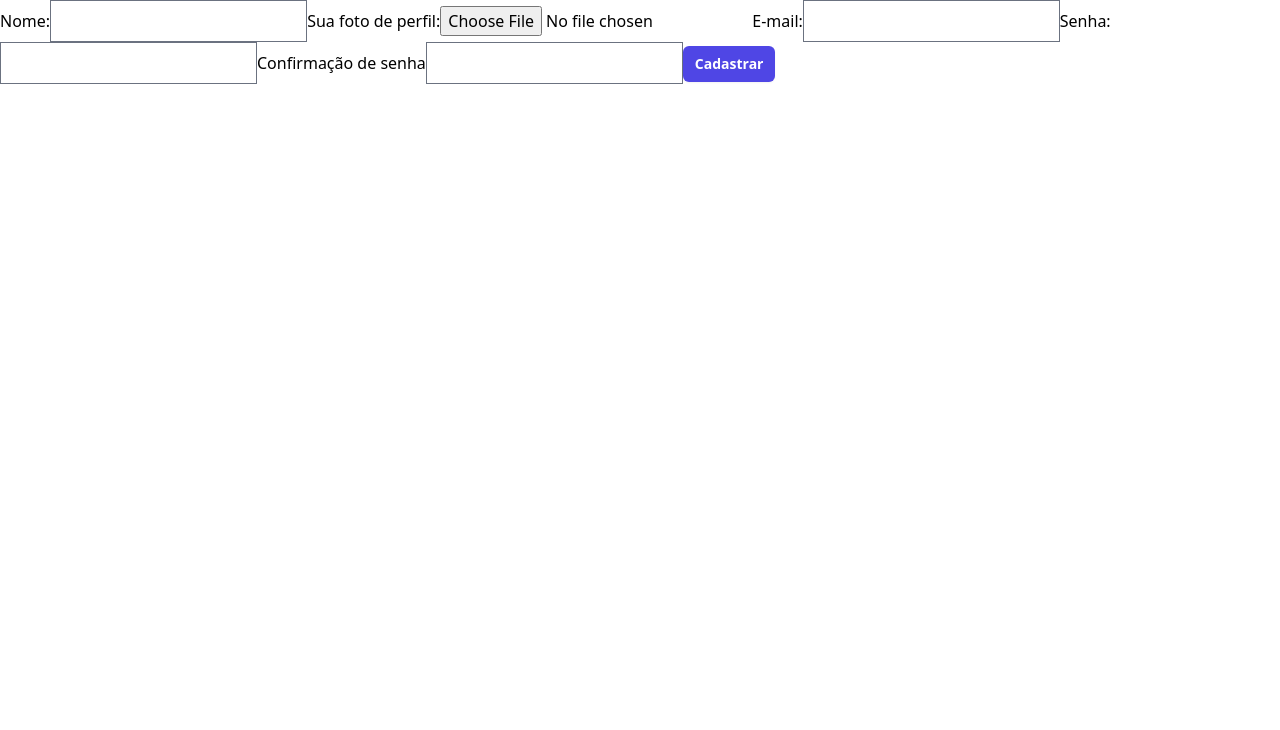
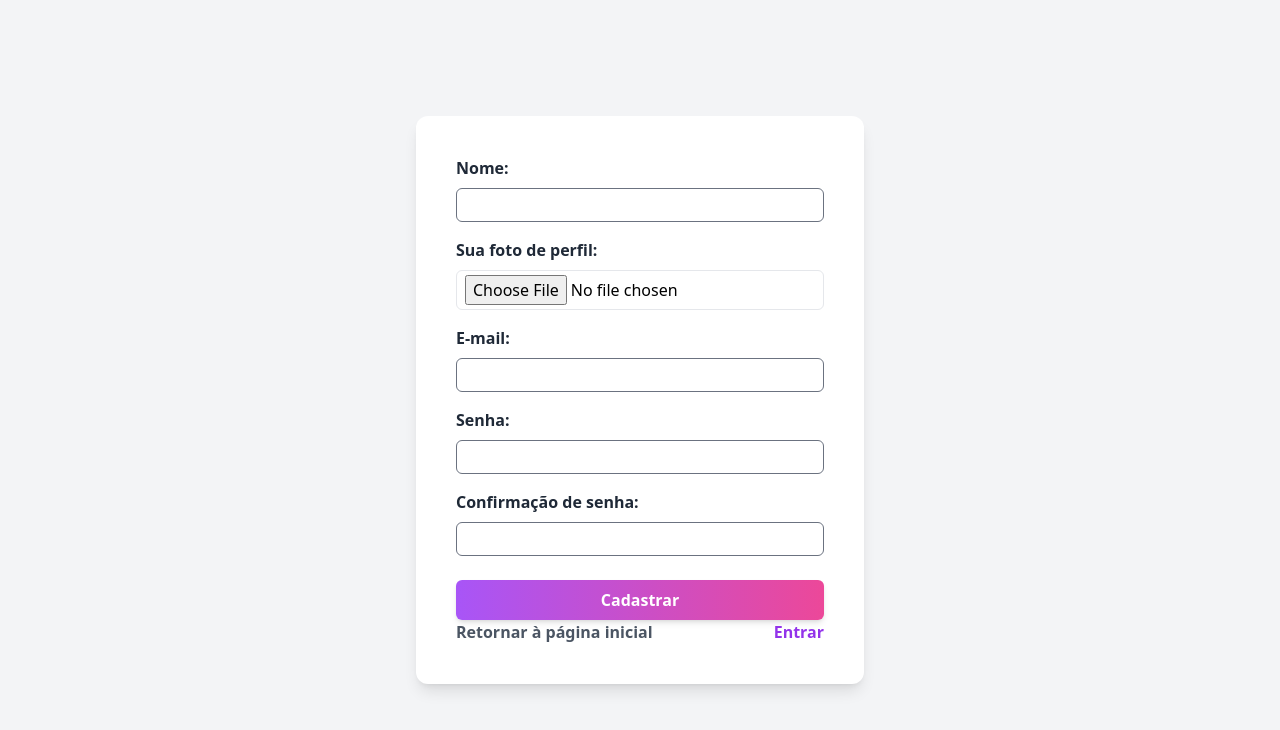
Before and after one commit to pkamibayashi/TierDown-React, a React (Vite) app: page /signup in a window 1280 px wide. Shown: the top 730 px of the page. Built offline with nearby package versions, Linux system fonts and the light colour scheme.

Commit message:
Page de login e de cadastro estilizadas

```diff
--- a/src/pages/Login/index.jsx
+++ b/src/pages/Login/index.jsx
@@ -2,6 +2,7 @@ import { useContext, useState } from "react";
 import { useNavigate } from "react-router-dom";
 import { api } from "../../api/api";
 import { AuthContext } from "../../contexts/authContext";
+import { Link } from "react-router-dom";
 
 export function Login() {
   const [form, setForm] = useState({
@@ -33,35 +34,53 @@ export function Login() {
   }
 
   return (
-    <div className="h-screen flex flex-row bg-gradient-to-r from-purple-500 to-pink-500">
-      <div className="flex justify-center w-4/12 h-96 bg-white rounded-xl shadow-xl mx-auto my-auto  p-10 ">
-        <form
-          onSubmit={handleSumit}
-          className="flex flex-col items-center justify-center"
-        >
-          <label className="text-gray-300 font-medium">Email:</label>
+    <div className="h-screen flex flex-col items-center justify-center bg-gray-100">
+      <div className="w-full max-w-md bg-white rounded-xl shadow-lg p-10">
+        <form onSubmit={handleSumit} className="flex flex-col">
+          <label className="text-gray-800 font-bold mb-2" htmlFor="email">
+            Email:
+          </label>
           <input
             type="email"
             name="email"
+            id="email"
             value={form.email}
             onChange={handleChange}
             className="border rounded-md px-2 py-1 mb-4 focus:outline-none focus:ring-2 focus:ring-purple-600 focus:border-transparent"
           />
-          <label className="text-gray-300 font-medium">Senha:</label>
+          <label className="text-gray-800 font-bold mb-2" htmlFor="password">
+            Senha:
+          </label>
           <input
             type="password"
             name="password"
+            id="password"
             value={form.password}
             onChange={handleChange}
-            className="border rounded-md px-2 py-1 mb-4 focus:outline-none focus:ring-2 focus:ring-purple-600 focus:border-transparent"
+            className="border rounded-md px-2 py-1 mb-6 focus:outline-none focus:ring-2 focus:ring-purple-600 focus:border-transparent"
           />
 
           <button
             type="submit"
-            className="bg-gradient-to-r from-green-400 to-blue-500 hover:from-pink-500 hover:to-yellow-500 text-white font-semibold py-2 px-4 rounded-md shadow-md focus:outline-none focus:ring-2 focus:ring-purple-600 focus:ring-opacity-50"
+            className="bg-gradient-to-r from-purple-500 to-pink-500 hover:from-pink-500 hover:to-yellow-500 text-white font-semibold py-2 px-4 rounded-md shadow-md focus:outline-none focus:ring-2 focus:ring-purple-600 focus:ring-opacity-50"
           >
             Entrar!
           </button>
+
+          <div className="flex justify-between">
+            <Link
+              to={"/"}
+              className="text-gray-600 hover:text-gray-800 font-semibold"
+            >
+              <button>Retornar à página inicial</button>
+            </Link>
+            <Link
+              to={"/signup"}
+              className="text-purple-600 hover:text-purple-800 font-semibold"
+            >
+              <button>Cadastre-se</button>
+            </Link>
+          </div>
         </form>
       </div>
     </div>
--- a/src/pages/Signup/index.jsx
+++ b/src/pages/Signup/index.jsx
@@ -1,6 +1,7 @@
 import { useState } from "react";
 import { useNavigate } from "react-router-dom";
 import { api } from "../../api/api";
+import { Link } from "react-router-dom";
 
 export function Signup() {
   const navigate = useNavigate();
@@ -48,51 +49,92 @@ export function Signup() {
   }
 
   return (
-    <form onSubmit={handleSubmit}>
-      <label htmlFor="formName">Nome:</label>
+    <div className="h-screen flex flex-col items-center justify-center bg-gray-100">
+      <div className="w-full max-w-md bg-white rounded-xl shadow-lg p-10">
+        <form onSubmit={handleSubmit} className="flex flex-col">
+          <label className="text-gray-800 font-bold mb-2" htmlFor="formName">
+            Nome:
+          </label>
           <input
             id="formName"
             name="name"
             type="text"
             value={form.name}
             onChange={handleChange}
+            className="border rounded-md px-2 py-1 mb-4 focus:outline-none focus:ring-2 focus:ring-purple-600 focus:border-transparent"
           />
-      <label htmlFor="formImg">Sua foto de perfil:</label>
-      <input type="file" id="formImg" onChange={handleImage} />
-
-      <label htmlFor="formEmail">E-mail:</label>
+          <label className="text-gray-800 font-bold mb-2" htmlFor="formImg">
+            Sua foto de perfil:
+          </label>
+          <input
+            type="file"
+            id="formImg"
+            onChange={handleImage}
+            className="border rounded-md px-2 py-1 mb-4 focus:outline-none focus:ring-2 focus:ring-purple-600 focus:border-transparent"
+          />
+          <label className="text-gray-800 font-bold mb-2" htmlFor="formEmail">
+            E-mail:
+          </label>
           <input
             id="formEmail"
             name="email"
             type="email"
             value={form.email}
             onChange={handleChange}
+            className="border rounded-md px-2 py-1 mb-4 focus:outline-none focus:ring-2 focus:ring-purple-600 focus:border-transparent"
           />
-      <label htmlFor="formPassword">Senha:</label>
+          <label
+            className="text-gray-800 font-bold mb-2"
+            htmlFor="formPassword"
+          >
+            Senha:
+          </label>
           <input
             id="formPassword"
             name="password"
             type="password"
             value={form.password}
             onChange={handleChange}
+            className="border rounded-md px-2 py-1 mb-4 focus:outline-none focus:ring-2 focus:ring-purple-600 focus:border-transparent"
           />
-      <label htmlFor="formConfirmPassword">Confirmação de senha</label>
+          <label
+            className="text-gray-800 font-bold mb-2"
+            htmlFor="formConfirmPassword"
+          >
+            Confirmação de senha:
+          </label>
           <input
             id="formConfirmPassword"
             type="password"
             name="confirmPassword"
             value={form.confirmPassword}
             onChange={handleChange}
+            className="border rounded-md px-2 py-1 mb-6 focus:outline-none focus:ring-2 focus:ring-purple-600 focus:border-transparent"
           />
+
           <button
             type="submit"
-        className="rounded-md bg-indigo-600 py-2 px-3 text-sm font-semibold
-      text-white shadow-sm hover:bg-indigo-500 focus-visible:outline
-      focus-visible:outline-2 focus-visible:outline-offset-2
-      focus-visible:outline-indigo-600"
+            className="bg-gradient-to-r from-purple-500 to-pink-500 hover:from-pink-500 hover:to-yellow-500 text-white font-semibold py-2 px-4 rounded-md shadow-md focus:outline-none focus:ring-2 focus:ring-purple-600 focus:ring-opacity-50"
           >
             Cadastrar
           </button>
+
+          <div className="flex justify-between">
+            <Link
+              to={"/"}
+              className="text-gray-600 hover:text-gray-800 font-semibold"
+            >
+              <button>Retornar à página inicial</button>
+            </Link>
+            <Link
+              to={"/login"}
+              className="text-purple-600 hover:text-purple-800 font-semibold"
+            >
+              <button>Entrar</button>
+            </Link>
+          </div>
         </form>
+      </div>
+    </div>
   );
 }
```
Lines whose indentation alone changed are shown as unchanged.
